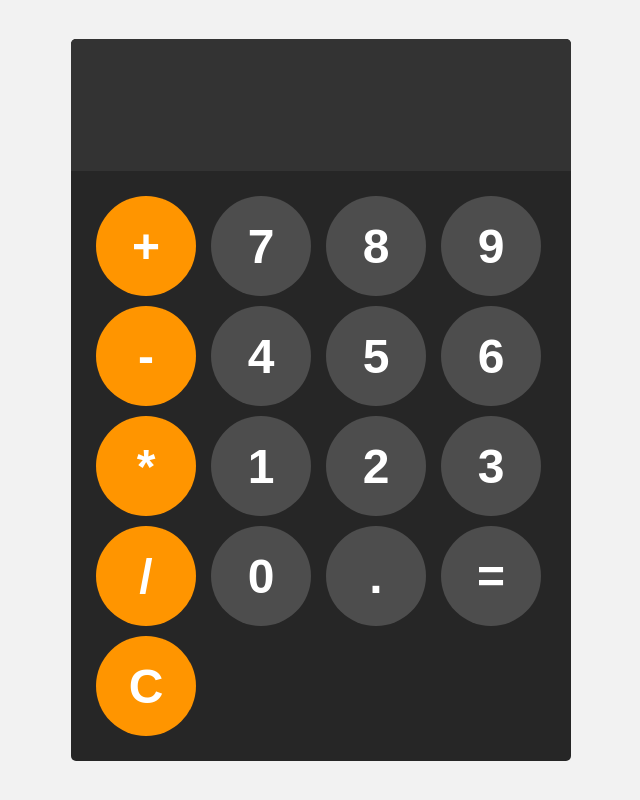
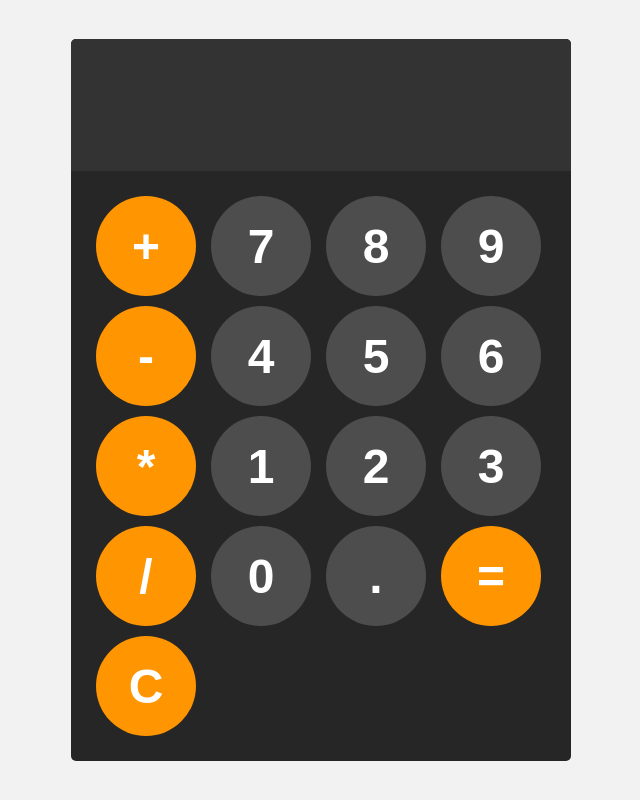
Before and after one commit to nixrenan/simple-calculator, a plain HTML site: page index.html in a window 1280 px wide. Shown: the whole page, without its empty margins (319-959 px from the left). Drawn offline with Linux system fonts and the light colour scheme.

Commit message:
Update index.html

```diff
--- a/index.html
+++ b/index.html
@@ -27,7 +27,7 @@
             <button onclick="appendToDisplay('/')" class="operator-btn">/</button>
             <button onclick="appendToDisplay('0')">0</button>
             <button onclick="appendToDisplay('.')">.</button>
-            <button onclick="calculate()">=</button>
+            <button onclick="calculate()" class='operator-btn'>=</button>
             <button onclick="clearDisplay()" class="operator-btn">C</button>
         </div>
     </div>
```
